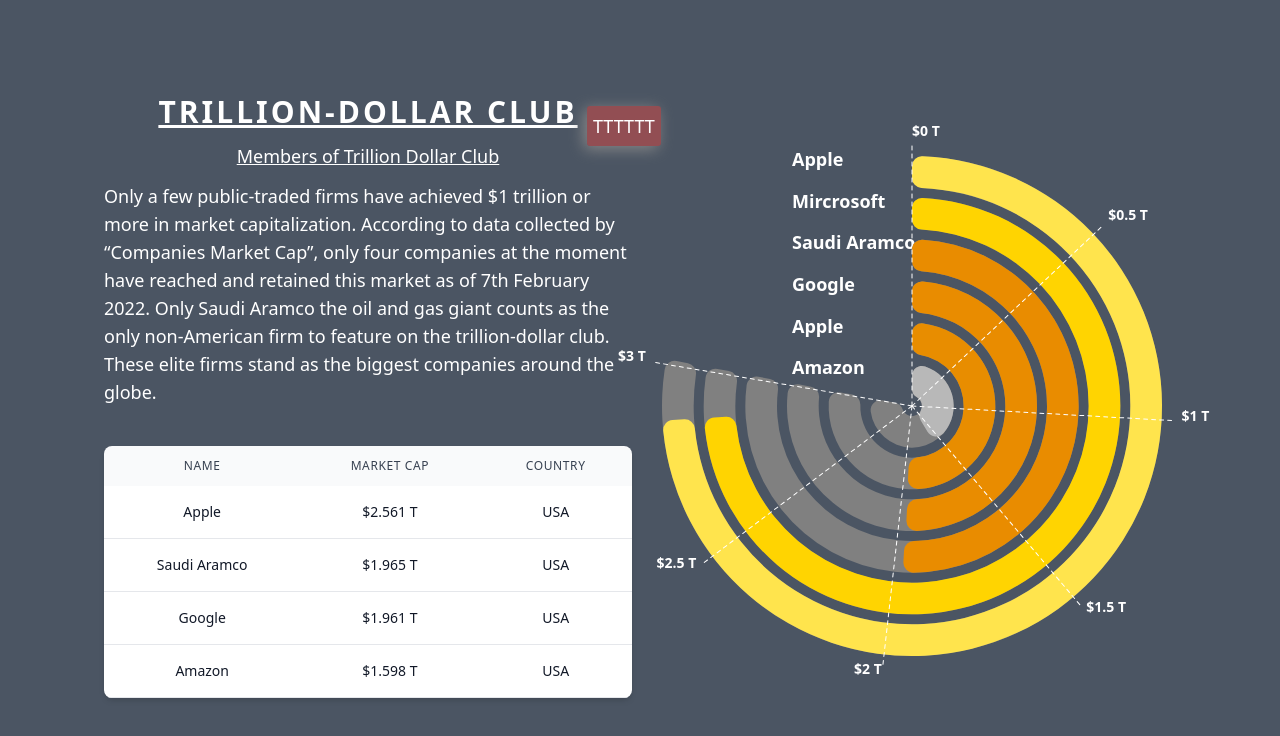
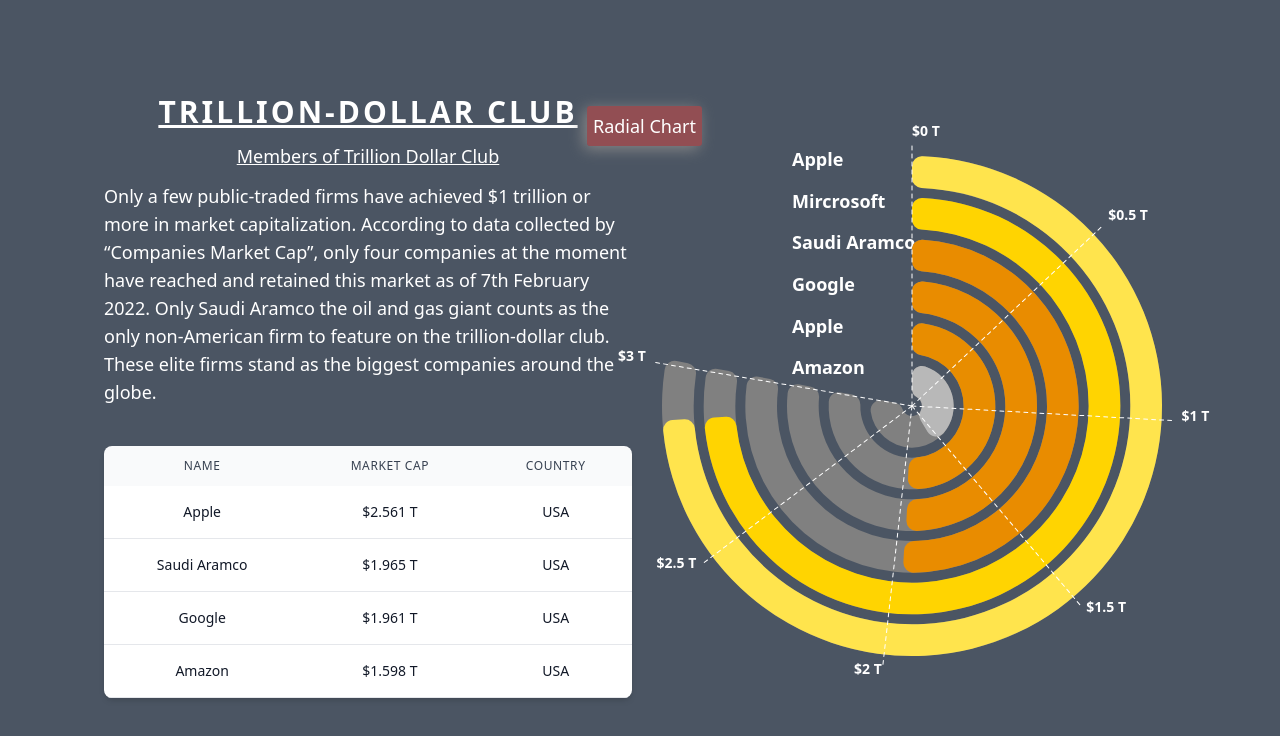
Before and after one commit to simbamkenya/radial-chart-d3, a React (Create React App) app: page / in a window 1280 px wide. Shown: the top 736 px of the page. Built offline with nearby package versions, Linux system fonts and the light colour scheme.

Commit message:
added hover effect on chart paths

```diff
--- a/src/components/Radial.js
+++ b/src/components/Radial.js
@@ -105,7 +105,7 @@
 
     return (
             <div id='svgcontainer'>
-                <div className='tooltip font-medium text-lg px-2 py-2'>TTTTTT </div>
+                <div className='tooltip font-medium text-lg px-2 py-2'>Radial Chart</div>
             <svg width={width} height={height} className='fill-white'>
                 <g transform={`translate(${width/2},${height/2})`}>
                     {data.map((d,i)=> (
@@ -120,7 +120,7 @@
                         <g className='data' key={i}>
                             {/* {console.log(arcGenerator(d))} */}
                             <path d={arcGenerator({innerRadius: getInnerRadius(i), outerRadius: getOuterRadius(i), startAngle: 0, endAngle: 2 * Math.PI* 0.78 })} style={{fill: 'gray'}} className='arc'/>
-                            <path onMouseOut={handleMouseOut} onMouseMove={() => handleMouseMove(d)} d={arcGenerator({innerRadius: getInnerRadius(i), outerRadius: getOuterRadius(i), startAngle: 0, endAngle: scale(d.value) })} style={{fill: color(d)}} className='arc'/>
+                            <path onMouseOut={handleMouseOut} onMouseMove={() => handleMouseMove(d)} d={arcGenerator({innerRadius: getInnerRadius(i), outerRadius: getOuterRadius(i), startAngle: 0, endAngle: scale(d.value) })} style={{fill: color(d)}} className='arc hover:opacity-50'><title className='text-white'>{d.name}</title></path>
 
                             {/* <text x={chartRadius -120} transform={`rotate(${rad2deg(90 * 0.3 * i) - 90})`}>00000000</text> */}
                             {/* {console.log(arcGenerator(d))} */}
```
